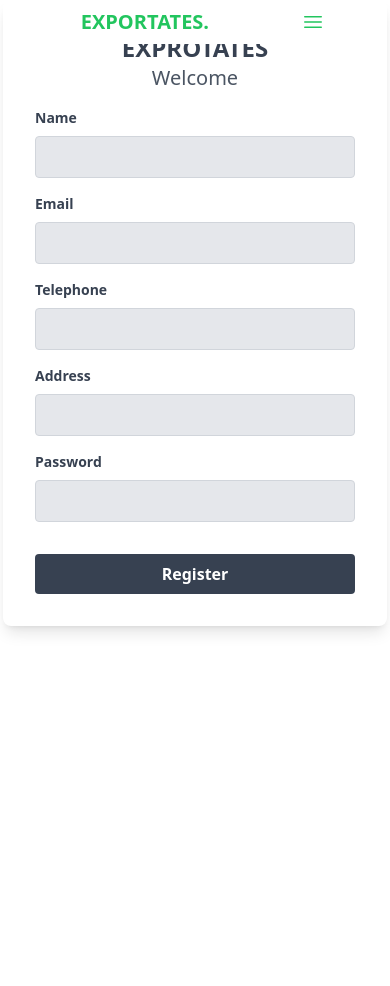
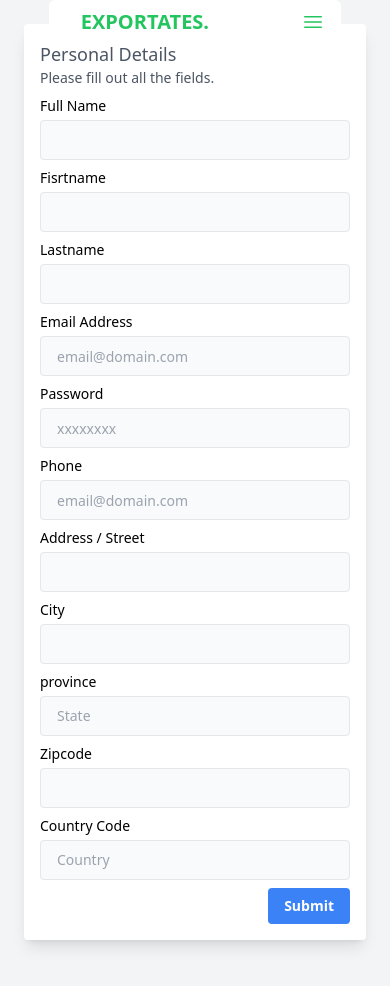
Before and after one commit to AndriAlpian06/ex-exportates, a React (Create React App) app: page /signup in a window 390 px wide. Before the commit the page ends 844 px from the top, so only its background shows below. Built offline with nearby package versions, Linux system fonts and the light colour scheme; no server answers.

Commit message:
fixed page register

```diff
--- a/src/pages/SignUp.jsx
+++ b/src/pages/SignUp.jsx
@@ -5,10 +5,16 @@ import { Dialog, Transition } from '@headlessui/react'
 
 const SignUp = () => {
     const [name, setName] = useState('')
+    const [firstname, setFirstname] = useState('')
+    const [lastname, setLastname] = useState('')
     const [email, setEmail] = useState('')
     const [address, setAddress] = useState('')
-    const [telepon, setTelepon] = useState('')
+    const [phone, setPhone] = useState('')
     const [password, setPassword] = useState('')
+    const [city, setCity] = useState('')
+    const [countryCode, setCountryCode] = useState('')
+    const [province, setProvince] = useState('')
+    const [postalCode, setPostalCode] = useState('')
     const [errModal, setErrModal] = useState('')
     const [message, setMessage] = useState('')
     const navigate = useNavigate()
@@ -17,7 +23,15 @@ const SignUp = () => {
         setName(e.target.value)
     }
 
-    const handleEmailChanget = (e) => {
+    const handleFirstnameChange = (e) => {
+        setFirstname(e.target.value)
+    }
+
+    const handleLastnameChange = (e) => {
+        setLastname(e.target.value)
+    }
+
+    const handleEmailChange = (e) => {
         setEmail(e.target.value)
     }
 
@@ -25,12 +39,28 @@ const SignUp = () => {
         setAddress(e.target.value)
     }
 
-    const handleTeleponChange = (e) => {
-        setTelepon(e.target.value)
+    const handlePhoneChange = (e) => {
+        setPhone(e.target.value)
     }
 
     const handlePasswordChange = (e) => {
         setPassword(e.target.value)
+    }
+
+    const handleCityChange = (e) => {
+        setCity(e.target.value)
+    }
+
+    const handleCountryCodeChange = (e) => {
+        setCountryCode(e.target.value)
+    }
+
+    const handleProvinceChange = (e) => {
+        setProvince(e.target.value)
+    }
+
+    const handlePostalCode = (e) => {
+        setPostalCode(e.target.value)
     }
 
     const handleSubmit = async (e) => {
@@ -40,10 +70,16 @@ const SignUp = () => {
             const response = await axios.post('https://api-exportates.vercel.app/register',
             {
                 name: name,
+                firstname: firstname,
+                lastname: lastname,
                 email: email,
+                password: password,
                 address: address,
-                telepon: telepon,
-                password: password
+                phone: phone,
+                city: city,
+                province: province,
+                postal_code: postalCode,
+                country_code: countryCode
             },
             {
                 headers: {
@@ -81,30 +117,18 @@ const SignUp = () => {
 
   return (
     <>
-        <div className="w-full h-screen relative lg:mt-20">
+        {/* <div className="w-full h-screen relative lg:mt-20">
             <div className="mx-auto flex max-w-sm overflow-hidden rounded-lg bg-white shadow-lg lg:max-w-4xl">
                 <div className="hidden bg-cover lg:block lg:w-1/2" style={backgroundImageStyle}></div>
                 <div className="w-full p-8 lg:w-1/2">
                 <h2 className="text-center text-2xl font-semibold text-gray-700">EXPROTATES</h2>
                 <p className="text-center text-xl text-gray-600">Welcome</p>
-                {/* <a href="#" className="mt-4 flex items-center justify-center rounded-lg text-white shadow-md hover:bg-gray-100">
-                    <div className="px-4 py-3">
-                    <svg className="h-6 w-6" viewBox="0 0 40 40">
-                        <path d="M36.3425 16.7358H35V16.6667H20V23.3333H29.4192C28.045 27.2142 24.3525 30 20 30C14.4775 30 10 25.5225 10 20C10 14.4775 14.4775 9.99999 20 9.99999C22.5492 9.99999 24.8683 10.9617 26.6342 12.5325L31.3483 7.81833C28.3717 5.04416 24.39 3.33333 20 3.33333C10.7958 3.33333 3.33335 10.7958 3.33335 20C3.33335 29.2042 10.7958 36.6667 20 36.6667C29.2042 36.6667 36.6667 29.2042 36.6667 20C36.6667 18.8825 36.5517 17.7917 36.3425 16.7358Z" fill="#FFC107" />
-                        <path d="M5.25497 12.2425L10.7308 16.2583C12.2125 12.59 15.8008 9.99999 20 9.99999C22.5491 9.99999 24.8683 10.9617 26.6341 12.5325L31.3483 7.81833C28.3716 5.04416 24.39 3.33333 20 3.33333C13.5983 3.33333 8.04663 6.94749 5.25497 12.2425Z" fill="#FF3D00" />
-                        <path d="M20 36.6667C24.305 36.6667 28.2167 35.0192 31.1742 32.34L26.0159 27.975C24.3425 29.2425 22.2625 30 20 30C15.665 30 11.9842 27.2359 10.5975 23.3784L5.16254 27.5659C7.92087 32.9634 13.5225 36.6667 20 36.6667Z" fill="#4CAF50" />
-                        <path d="M36.3425 16.7358H35V16.6667H20V23.3333H29.4192C28.7592 25.1975 27.56 26.805 26.0133 27.9758C26.0142 27.975 26.015 27.975 26.0158 27.9742L31.1742 32.3392C30.8092 32.6708 36.6667 28.3333 36.6667 20C36.6667 18.8825 36.5517 17.7917 36.3425 16.7358Z" fill="#1976D2" />
-                    </svg>
-                    </div>
-                    <h1 className="w-5/6 px-4 py-3 text-center font-bold text-gray-600">Sign up with Google</h1>
-                </a> */}
-                {/* <div className="mt-4 flex items-center justify-between">
-                    <span className="w-1/5 border-b lg:w-1/4"></span>
-                    <a href="#" className="text-center text-xs uppercase text-gray-500">or login with email</a>
-                    <span className="w-1/5 border-b lg:w-1/4"></span>
-                </div> */}
                 <div className="mt-4">
-                    <label className="mb-2 block text-sm font-bold text-gray-700">Name</label>
+                    <label className="mb-2 block text-sm font-bold text-gray-700">Fullname</label>
+                    <input className="focus:shadow-outline block w-full appearance-none rounded border border-gray-300 bg-gray-200 px-4 py-2 text-gray-700 focus:outline-none" type="text" value={name} onChange={handleNameChange} />
+                </div>
+                <div className="mt-4">
+                    <label className="mb-2 block text-sm font-bold text-gray-700">Firstname</label>
                     <input className="focus:shadow-outline block w-full appearance-none rounded border border-gray-300 bg-gray-200 px-4 py-2 text-gray-700 focus:outline-none" type="text" value={name} onChange={handleNameChange} />
                 </div>
                 <div className="mt-4">
@@ -112,7 +136,7 @@ const SignUp = () => {
                     <input className="focus:shadow-outline block w-full appearance-none rounded border border-gray-300 bg-gray-200 px-4 py-2 text-gray-700 focus:outline-none" type="email" value={email} onChange={handleEmailChanget} />
                 </div>
                 <div className="mt-4">
-                    <label className="mb-2 block text-sm font-bold text-gray-700">Telephone</label>
+                    <label className="mb-2 block text-sm font-bold text-gray-700">Phone</label>
                     <input className="focus:shadow-outline block w-full appearance-none rounded border border-gray-300 bg-gray-200 px-4 py-2 text-gray-700 focus:outline-none" type="number" value={telepon} onChange={handleTeleponChange} />
                 </div>
                 <div className="mt-4">
@@ -182,6 +206,142 @@ const SignUp = () => {
                 )}
                 </div>
             </div>
+        </div> */}
+        <div className="flex min-h-screen items-center justify-center bg-gray-100 p-6">
+            <div className="container mx-auto max-w-screen-lg">
+                <div>
+
+                <div className="mb-6 rounded bg-white p-4 px-4 shadow-lg md:p-8">
+                    <div className="grid grid-cols-1 gap-4 gap-y-2 text-sm lg:grid-cols-3">
+                    <div className="text-gray-600">
+                        <p className="text-lg font-medium">Personal Details</p>
+                        <p>Please fill out all the fields.</p>
+
+                    </div>
+
+                    <div className="lg:col-span-2">
+                        <div className="grid grid-cols-1 gap-4 gap-y-2 text-sm md:grid-cols-6">
+                        <div className="md:col-span-6">
+                            <label htmlFor="full_name">Full Name</label>
+                            <input type="text" name="name" id="full_name" className="mt-1 h-10 w-full rounded border bg-gray-50 px-4" value={name} onChange={handleNameChange} />
+                        </div>
+
+                        <div className="md:col-span-3">
+                            <label htmlFor="firstname">Fisrtname</label>
+                            <input type="text" name="firstname" id="firstname" className="mt-1 h-10 w-full rounded border bg-gray-50 px-4" value={firstname} onChange={handleFirstnameChange} placeholder="" />
+                        </div>
+
+                        <div className="md:col-span-3">
+                            <label htmlFor="lastname">Lastname</label>
+                            <input type="text" name="lastname" id="lastname" className="mt-1 h-10 w-full rounded border bg-gray-50 px-4" value={lastname} onChange={handleLastnameChange} placeholder="" />
+                        </div>
+
+                        <div className="md:col-span-6">
+                            <label htmlFor="email">Email Address</label>
+                            <input type="text" name="email" id="email" className="mt-1 h-10 w-full rounded border bg-gray-50 px-4" value={email} onChange={handleEmailChange} placeholder="email@domain.com" />
+                        </div>
+                        <div className="md:col-span-6">
+                            <label htmlFor="email">Password</label>
+                            <input type="password" name="password" id="password" className="mt-1 h-10 w-full rounded border bg-gray-50 px-4" value={password} onChange={handlePasswordChange} placeholder="xxxxxxxx" />
+                        </div>
+
+                        <div className="md:col-span-6">
+                            <label htmlFor="email">Phone</label>
+                            <input type="text" name="phone" id="phone" className="mt-1 h-10 w-full rounded border bg-gray-50 px-4" value={phone} onChange={handlePhoneChange} placeholder="email@domain.com" />
+                        </div>
+
+                        <div className="md:col-span-3">
+                            <label htmlFor="address">Address / Street</label>
+                            <input type="text" name="address" id="address" className="mt-1 h-10 w-full rounded border bg-gray-50 px-4" value={address} onChange={handleAddressChange} placeholder="" />
+                        </div>
+
+                        <div className="md:col-span-3">
+                            <label htmlFor="city">City</label>
+                            <input type="text" name="city" id="city" className="mt-1 h-10 w-full rounded border bg-gray-50 px-4" value={city} onChange={handleCityChange} placeholder="" />
+                        </div>
+
+                        <div className="md:col-span-2">
+                            <label htmlFor="state">province</label>
+                            <div className="mt-1 flex h-10 items-center rounded border border-gray-200 bg-gray-50">
+                            <input name="province" id="state" placeholder="State" className="w-full appearance-none bg-transparent px-4 text-gray-800 outline-none" value={province} onChange={handleProvinceChange} />
+                            </div>
+                        </div>
+
+                        <div className="md:col-span-2">
+                            <label htmlFor="postal_code">Zipcode</label>
+                            <input type="postal_code" name="postal_code" id="zipcode" className="mt-1 flex h-10 w-full items-center rounded border bg-gray-50 px-4 transition-all" placeholder="" value={postalCode} onChange={handlePostalCode} />
+                        </div>
+
+                        <div className="md:col-span-2">
+                            <label htmlFor="country">Country Code</label>
+                            <div className="mt-1 flex h-10 items-center rounded border border-gray-200 bg-gray-50">
+                                <input name="country_code" id="country" placeholder="Country" className="w-full appearance-none bg-transparent px-4 text-gray-800 outline-none" value={countryCode} onChange={handleCountryCodeChange} />
+                            </div>
+                        </div>
+
+                        <div className="text-right md:col-span-6">
+                            <div className="inline-flex items-end">
+                            <button className="rounded bg-blue-500 px-4 py-2 font-bold text-white hover:bg-blue-700" onClick={handleSubmit}>Submit</button>
+                            </div>
+                        </div>
+                        </div>
+                        {errModal && (
+                            <Transition appear show={true} as={Fragment}>
+                                <Dialog as="div" className="relative z-10" onClose={() => setErrModal(false)}>
+                                <Transition.Child
+                                    as={Fragment}
+                                    enter="ease-out duration-300"
+                                    enterFrom="opacity-0"
+                                    enterTo="opacity-100"
+                                    leave="ease-in duration-200"
+                                    leaveFrom="opacity-100"
+                                    leaveTo="opacity-0"
+                                >
+                                    <div className="fixed inset-0 bg-black bg-opacity-25" />
+                                </Transition.Child>
+                                    <div className="fixed inset-0 overflow-y-auto">
+                                        <div className="flex min-h-full items-center justify-center p-4 text-center">
+                                        <Transition.Child
+                                            as={Fragment}
+                                            enter="ease-out duration-300"
+                                            enterFrom="opacity-0 scale-95"
+                                            enterTo="opacity-100 scale-100"
+                                            leave="ease-in duration-200"
+                                            leaveFrom="opacity-100 scale-100"
+                                            leaveTo="opacity-0 scale-95"
+                                        >
+                                            <Dialog.Panel className="w-full max-w-md transform overflow-hidden rounded-2xl bg-white p-6 text-left align-middle shadow-xl transition-all">
+                                                <Dialog.Title
+                                                as="h3"
+                                                className="text-lg font-medium leading-6 text-gray-900">
+                                                    Alert
+                                                </Dialog.Title>
+                                                <div className="mt-2">
+                                                    <p className="text-sm text-gray-500">
+                                                    {message}
+                                                    </p>
+                                                </div>
+                                                <div className="pt-2 space-x-4">
+                                                    <button
+                                                    type="button"
+                                                    className="inline-flex justify-center rounded-md border border-transparent bg-red-100 px-4 py-2 text-sm font-medium text-red-900 hover:bg-red-200 focus:outline-none focus-visible:ring-2 focus-visible:ring-red-500 focus-visible:ring-offset-2"
+                                                    onClick={() => setErrModal(null)}
+                                                    >
+                                                    Close
+                                                    </button>
+                                                </div>
+                                            </Dialog.Panel>
+                                        </Transition.Child>
+                                        </div>
+                                    </div>
+                                </Dialog>
+                            </Transition>
+                        )}
+                    </div>
+                    </div>
+                </div>
+                </div>
+            </div>
         </div>
     </>
   )
```
